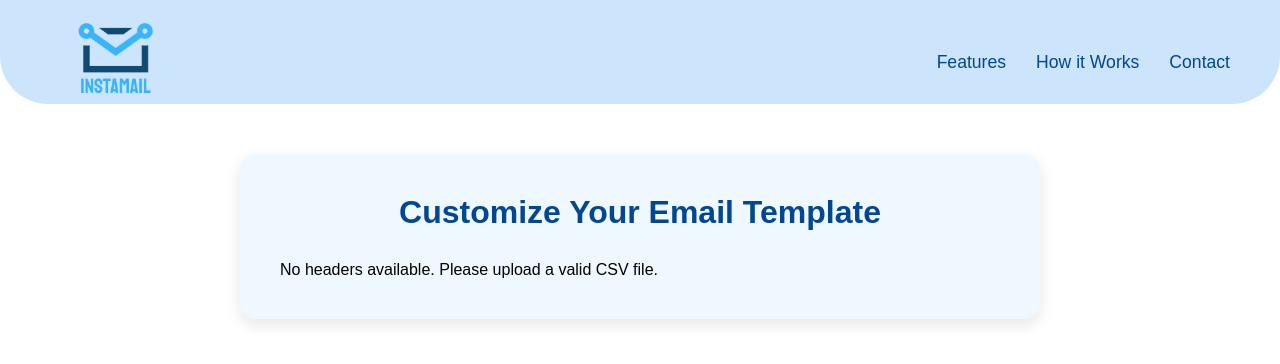
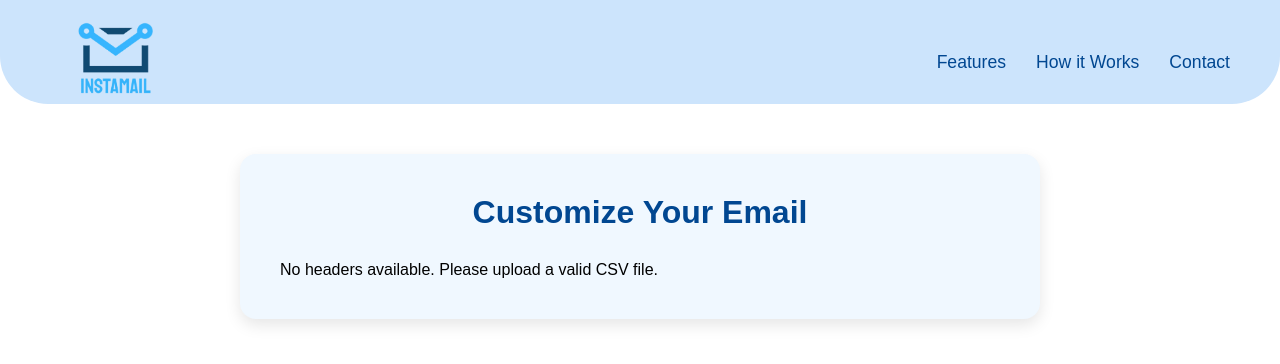
Before and after one commit to rahulop5/Bulk_email_sender_frontend, a React (Vite) app in the folder frontend/: page /send-emails in a window 1280 px wide. Shown: the top 364 px of the page. Built offline with nearby package versions, Linux system fonts and the light colour scheme.

Commit message:
added a button to select attachments and changed the alignment of Sendemails.jsx

```diff
--- a/frontend/src/components/Sendemails.jsx
+++ b/frontend/src/components/Sendemails.jsx
@@ -70,7 +70,7 @@ function Sendemails() {
       <Header ishomepage={false} />
       <EmailssentModal ref={dialog} noofemails={emailsSent} />
       <div className={classes.container}>
-        <h2 className={classes.title}>Customize Your Email Template</h2>
+        <h2 className={classes.title}>Customize Your Email</h2>
         {headers && headers.length > 0 ? (
           <div>
             <h3 className={classes.subTitle}>Available CSV Fields:</h3>
@@ -85,6 +85,7 @@ function Sendemails() {
             <form className={classes.templateForm} onSubmit={handleSubmit}>
               <label className={classes.formLabel}>
                 Email Subject (use {`{{field}}`} format):
+              </label>
                 <input
                   type="text"
                   name="subject"
@@ -93,10 +94,10 @@ function Sendemails() {
                   className={classes.inputField}
                   required
                 />
-              </label>
 
               <label className={classes.formLabel}>
                 Email header name (CSV field for email address):
+              </label>
                 <input
                   type="text"
                   name="emailField"
@@ -105,11 +106,9 @@ function Sendemails() {
                   className={classes.inputField}
                   required
                 />
-              </label>
 
               <label className={classes.formLabel}>
                 Attachments (optional):
-              </label>
                 <input
                   type="file"
                   name="attachments"
@@ -125,6 +124,7 @@ function Sendemails() {
                   >
                   Select Attachments
                 </button>
+              </label>
 
               {attachments.length > 0 && (
                 <div className={classes.fileNames}>
@@ -137,9 +137,9 @@ function Sendemails() {
                 </div>
               )}
 
-
               <label className={classes.formLabel}>
-                Email Template (use {`{{field}}`} format):
+                Email Body (use {`{{field}}`} format):
+              </label>
                 <textarea
                   name="template"
                   rows="10"
@@ -149,7 +149,6 @@ function Sendemails() {
                   placeholder="Write your email template using the above fields, e.g., 'Hello {{name}}, you scored {{marks}} marks.'"
                   required
                 />
-              </label>
 
               <button type="submit" className={classes.submitButton}>
                 Send Emails
--- a/frontend/src/components/Sendemails.module.css
+++ b/frontend/src/components/Sendemails.module.css
@@ -56,6 +56,7 @@
   display: flex;
   flex-direction: column;
   gap: 25px; /* Increased gap for more spacious look */
+  align-items: flex-start;
 }
 
 .formLabel {
@@ -132,6 +133,7 @@
   cursor: pointer;
   transition: background-color 0.3s ease, transform 0.3s ease;
   margin-top: 0 ;
+  margin-left: 1.5rem;
 }
 
 .fileButton:hover {
```
Lines whose indentation alone changed are shown as unchanged.
